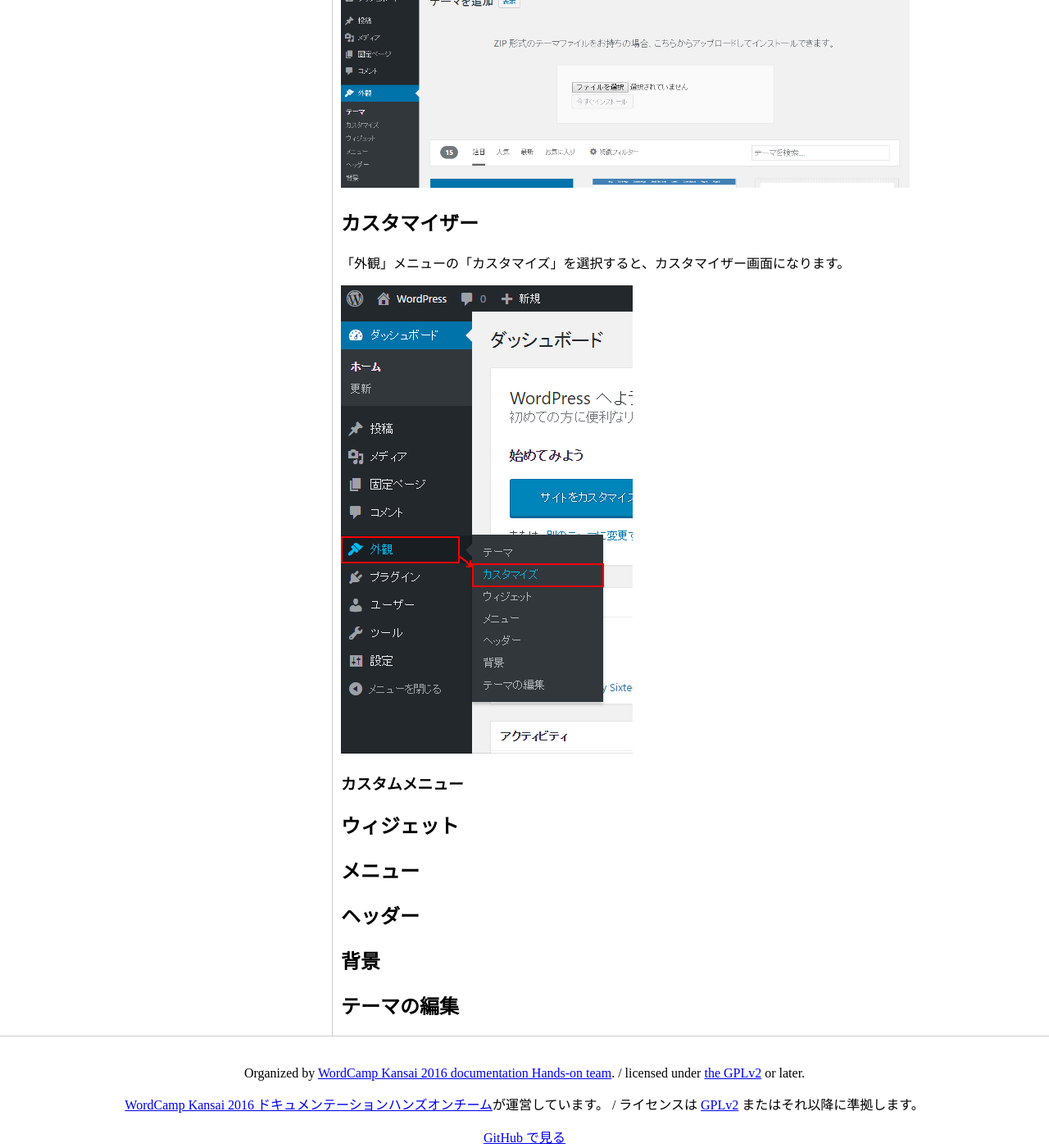
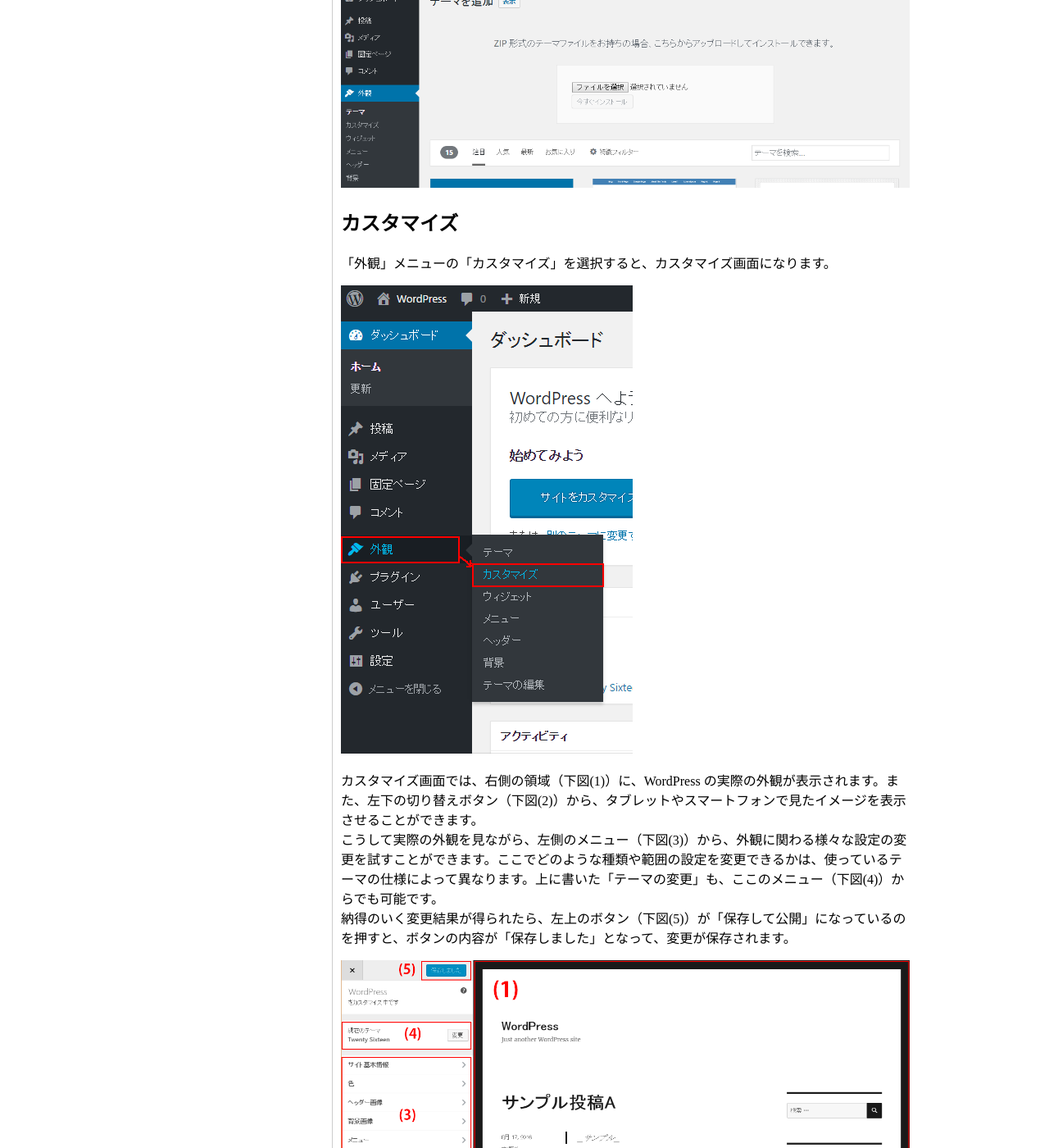
Before and after one commit to jawordpressorg/user-manual, a Jekyll site: the page built from 4_gaikan/index.md, in a window 1280 px wide and 1400 px high, scrolled down 2948 px. Shown: the whole window at 82% size. Built offline with Jekyll 4.4.1, drawn with Linux system fonts in a browser that asks for light colours; nearby versions of some CDN libraries.

Commit message:
カスタマイズ画面の概要説明を追加

```diff
--- a/4_gaikan/index.md
+++ b/4_gaikan/index.md
@@ -39,11 +39,17 @@
 
 ![テーマの新規追加5]({{ site.baseurl }}/assets/images/theme07.png)
 
-## カスタマイザー
+## カスタマイズ
 
-「外観」メニューの「カスタマイズ」を選択すると、カスタマイザー画面になります。
+「外観」メニューの「カスタマイズ」を選択すると、カスタマイズ画面になります。
 
-![カスタマイザーの説明1]({{ site.baseurl }}/assets/images/customizer01.png)
+![カスタマイズ画面の説明1]({{ site.baseurl }}/assets/images/customizer01.png)
+
+カスタマイズ画面では、右側の領域（下図(1)）に、WordPress の実際の外観が表示されます。また、左下の切り替えボタン（下図(2)）から、タブレットやスマートフォンで見たイメージを表示させることができます。
+こうして実際の外観を見ながら、左側のメニュー（下図(3)）から、外観に関わる様々な設定の変更を試すことができます。ここでどのような種類や範囲の設定を変更できるかは、使っているテーマの仕様によって異なります。上に書いた「テーマの変更」も、ここのメニュー（下図(4)）からでも可能です。
+納得のいく変更結果が得られたら、左上のボタン（下図(5)）が「保存して公開」になっているのを押すと、ボタンの内容が「保存しました」となって、変更が保存されます。
+
+![カスタマイズ画面の説明2]({{ site.baseurl }}/assets/images/customizer02.png)
 
 ### カスタムメニュー
 
```
Also changed, not shown: assets/images/customizer02.png (added).
